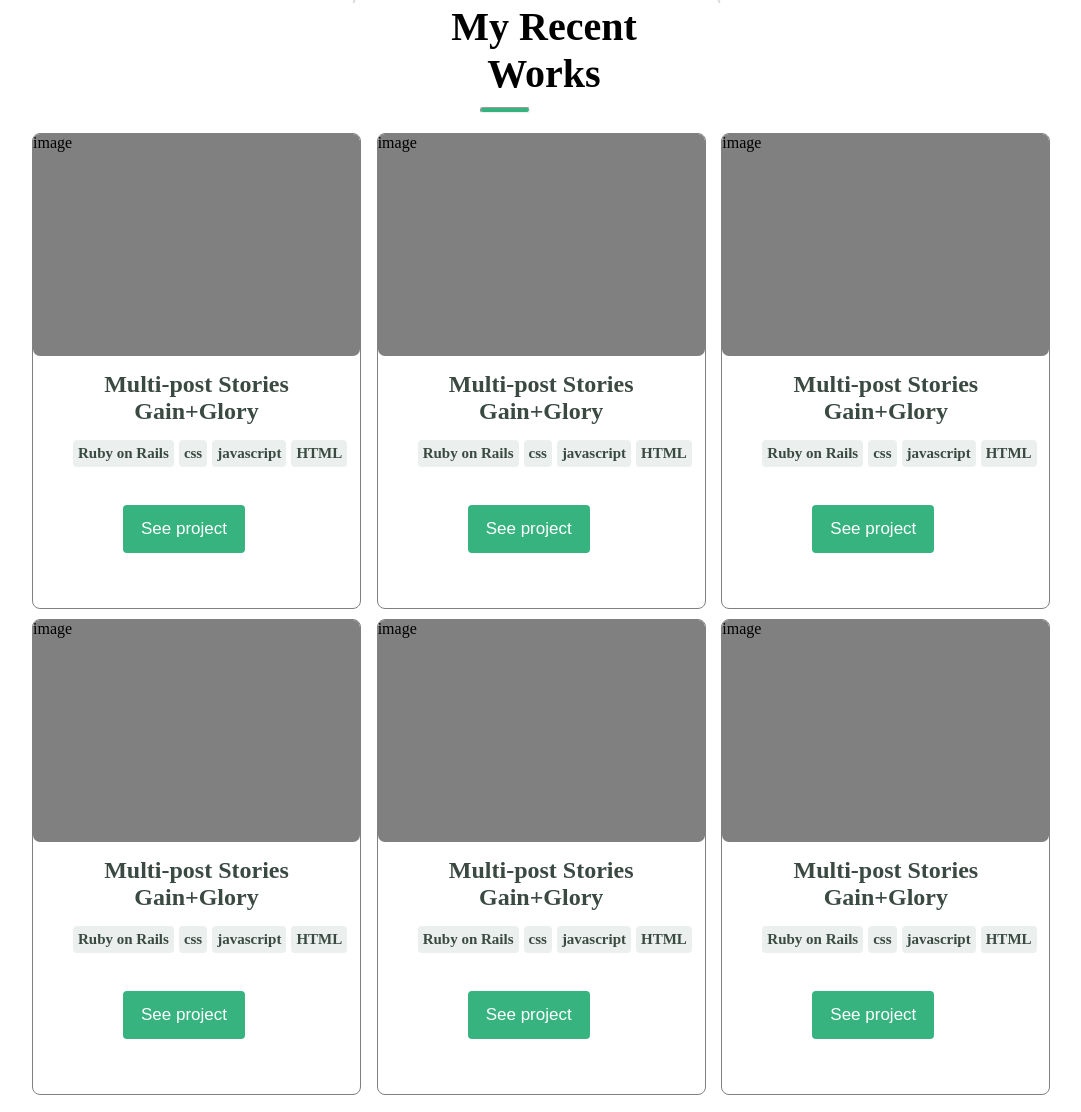
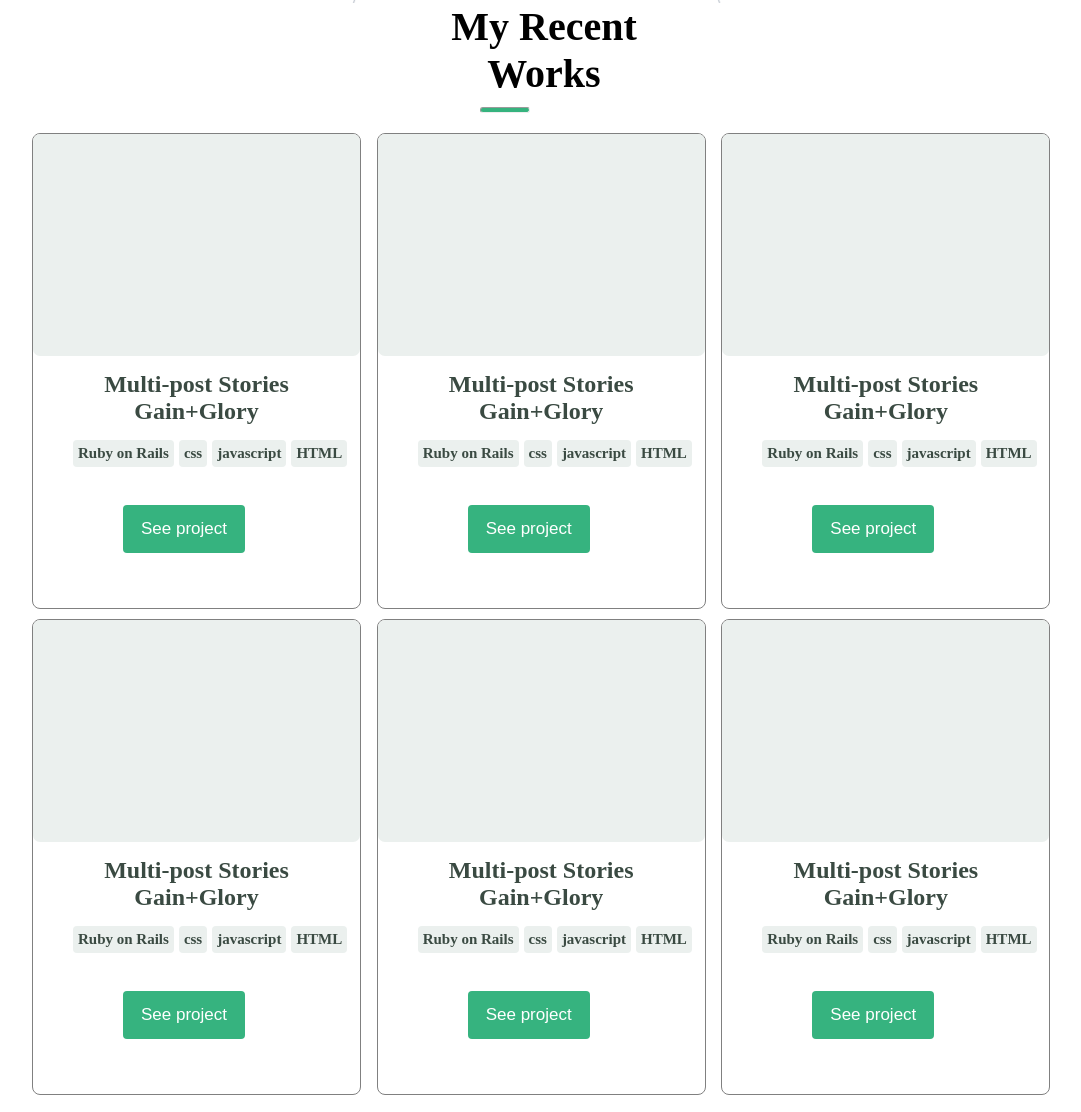
Before and after one commit to tusinahmed/protfolio-web-site, a website: page index.html in a window 1280 px wide. Shown: the part 797-1909 px from the top of the page, without its empty margins (96-1177 px from the left). Drawn offline with Linux system fonts and the light colour scheme.

Commit message:
Add all update which code reviewers given

```diff
--- a/index.html
+++ b/index.html
@@ -76,7 +76,7 @@
        <!-- Work part start -->
        <section class="works-part">
         <div class="work">
-          <div class="work-image-part">image</div>
+          <div class="work-image-part"></div>
 
           <div class="work-text-part">
             <h1 class="work-title">
@@ -99,7 +99,7 @@
         </div>
 
         <div class="work">
-          <div class="work-image-part">image</div>
+          <div class="work-image-part"></div>
 
           <div class="work-text-part">
             <h1 class="work-title">
@@ -122,7 +122,7 @@
         </div>
 
         <div class="work">
-          <div class="work-image-part">image</div>
+          <div class="work-image-part"></div>
 
           <div class="work-text-part">
             <h1 class="work-title">
@@ -145,7 +145,7 @@
         </div>
 
         <div class="work">
-          <div class="work-image-part">image</div>
+          <div class="work-image-part"></div>
 
           <div class="work-text-part">
             <h1 class="work-title">
@@ -168,7 +168,7 @@
         </div>
 
         <div class="work">
-          <div class="work-image-part">image</div>
+          <div class="work-image-part"></div>
 
           <div class="work-text-part">
             <h1 class="work-title">
@@ -191,7 +191,7 @@
         </div>
 
         <div class="work">
-          <div class="work-image-part">image</div>
+          <div class="work-image-part"></div>
 
           <div class="work-text-part">
             <h1 class="work-title">
@@ -250,7 +250,9 @@
 
       <!-- Skill section start  -->
       <section class="all-skills">
-        <div class="skill-item">
+
+        <ul class="skill-ulall">
+          <li> <div class="skill-item">
             <div>
               <img src="images/first languarte.svg" alt="language" />
             </div>
@@ -267,9 +269,9 @@
                 <li>Css</li>
               </ul>
             </div>
-        </div>
+          </div> </li>
 
-        <div class="skill-item">
+          <li> <div class="skill-item">
             <div>
               <img src="images/framwosk.svg" alt="language" />
             </div>
@@ -287,8 +289,9 @@
                 <li>Selenium</li>
               </ul>
             </div>
-        </div>
+          </div></li>
 
+          <li>
             <div class="skill-item">
               <div>
                 <img src="images/skilles.png" alt="language" />
@@ -308,6 +311,12 @@
                 </ul>
               </div>
             </div>
+          </li>
+        </ul>
+
+
+        <!-- ullist item test checking  -->
+
       </section>
       <!-- Skill section end  -->
 
--- a/style.css
+++ b/style.css
@@ -117,7 +117,7 @@
 }
 
 .work-image-part {
-  background-color: gray;
+  background-color: #ebf0ee;
   width: 327px;
   height: 222px;
   border-radius: 7px;
@@ -164,14 +164,18 @@
 }
 
 /* work part media quaray for mobile version start  */
+
+/* change number 1 start */
 @media only screen and (min-width: 375px) {
   .works-part {
     width: 80%;
-    display: grid;
+    display: flex;
+    flex-direction: column;
     justify-content: center;
-    grid-template-columns: 1fr;
+    align-items: center;
   }
 }
+/* change number 1 end */
 
 /* work part media quaray for mobile version end  */
 
@@ -318,3 +322,7 @@
   margin-left: 45%;
   margin-top: 10px;
 }
+
+.skill-ulall {
+  list-style: none;
+}
```
Lines whose indentation alone changed are shown as unchanged.
